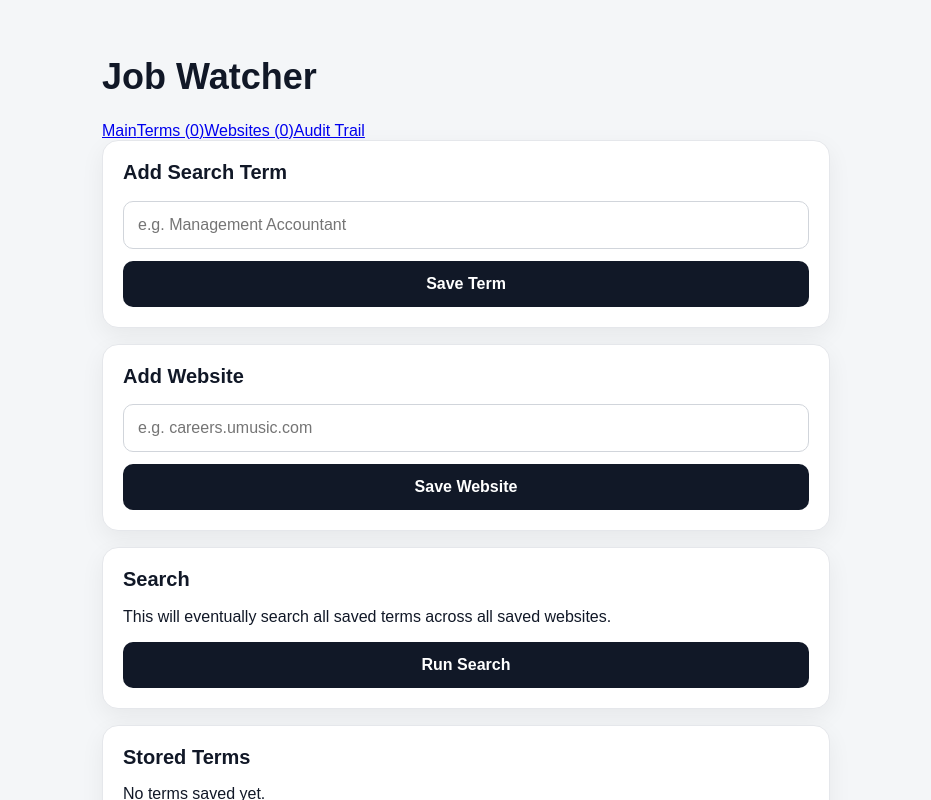
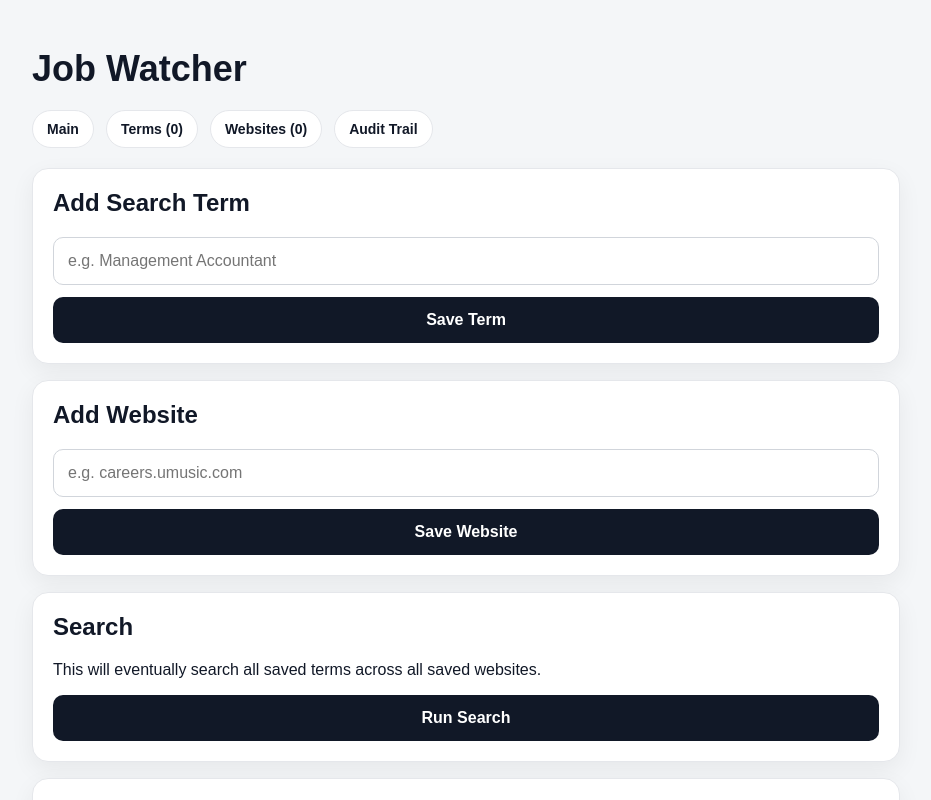
Before and after one commit to dcast-gif/Job-Watcher, a Next.js app: page / in a window 1280 px wide. Shown: the top 800 px of the page, without its empty margins (174-1105 px from the left). Built offline with nearby package versions, Linux system fonts and the light colour scheme.

Commit message:
Update globals.css

```diff
--- a/app/globals.css
+++ b/app/globals.css
@@ -1,5 +1,9 @@
 * {
   box-sizing: border-box;
+}
+
+html {
+  scroll-behavior: smooth;
 }
 
 body {
@@ -10,14 +14,32 @@ body {
 }
 
 .container {
-  max-width: 760px;
+  max-width: 900px;
   margin: 0 auto;
-  padding: 32px 16px;
+  padding: 24px 16px 60px;
 }
 
 h1 {
-  margin-bottom: 24px;
+  margin-bottom: 20px;
   font-size: 36px;
+}
+
+.nav {
+  display: flex;
+  gap: 12px;
+  flex-wrap: wrap;
+  margin-bottom: 20px;
+}
+
+.nav a {
+  text-decoration: none;
+  background: white;
+  color: #111827;
+  border: 1px solid #e5e7eb;
+  border-radius: 999px;
+  padding: 10px 14px;
+  font-size: 14px;
+  font-weight: 600;
 }
 
 .card {
@@ -31,7 +53,6 @@ h1 {
 
 .card h2 {
   margin-top: 0;
-  font-size: 20px;
 }
 
 input {
@@ -58,3 +79,26 @@ button {
 button:hover {
   background: #374151;
 }
+
+.list {
+  display: flex;
+  flex-direction: column;
+  gap: 10px;
+}
+
+.listItem {
+  display: flex;
+  justify-content: space-between;
+  align-items: center;
+  gap: 12px;
+  padding: 12px;
+  border: 1px solid #e5e7eb;
+  border-radius: 10px;
+}
+
+.smallButton {
+  width: auto;
+  min-width: 90px;
+  padding: 8px 12px;
+  font-size: 14px;
+}
```
